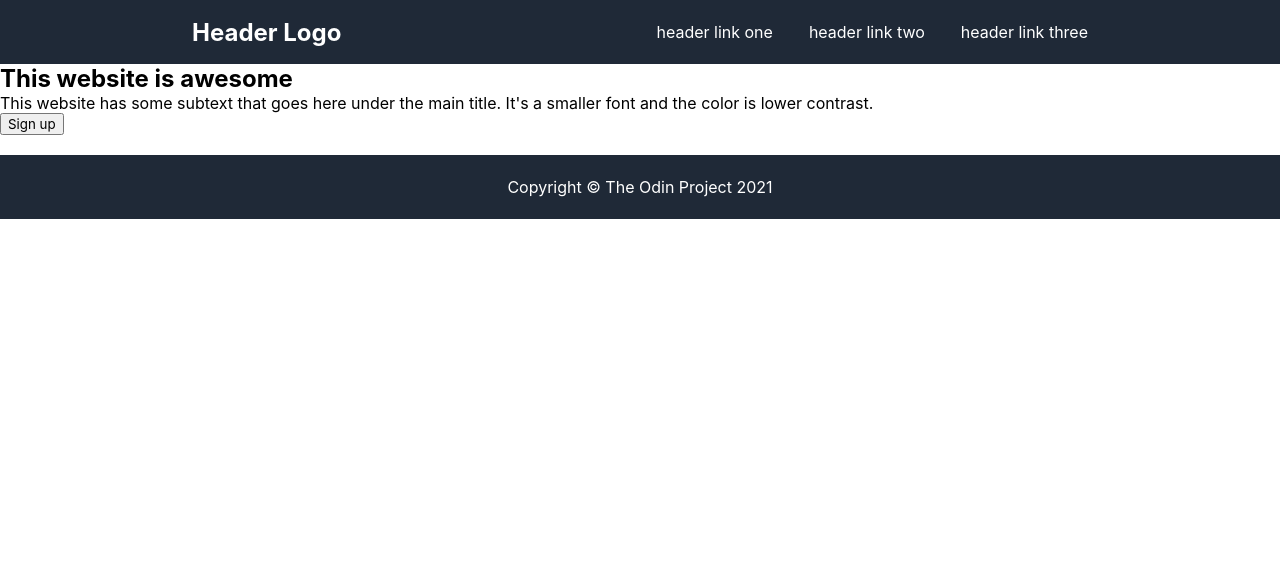
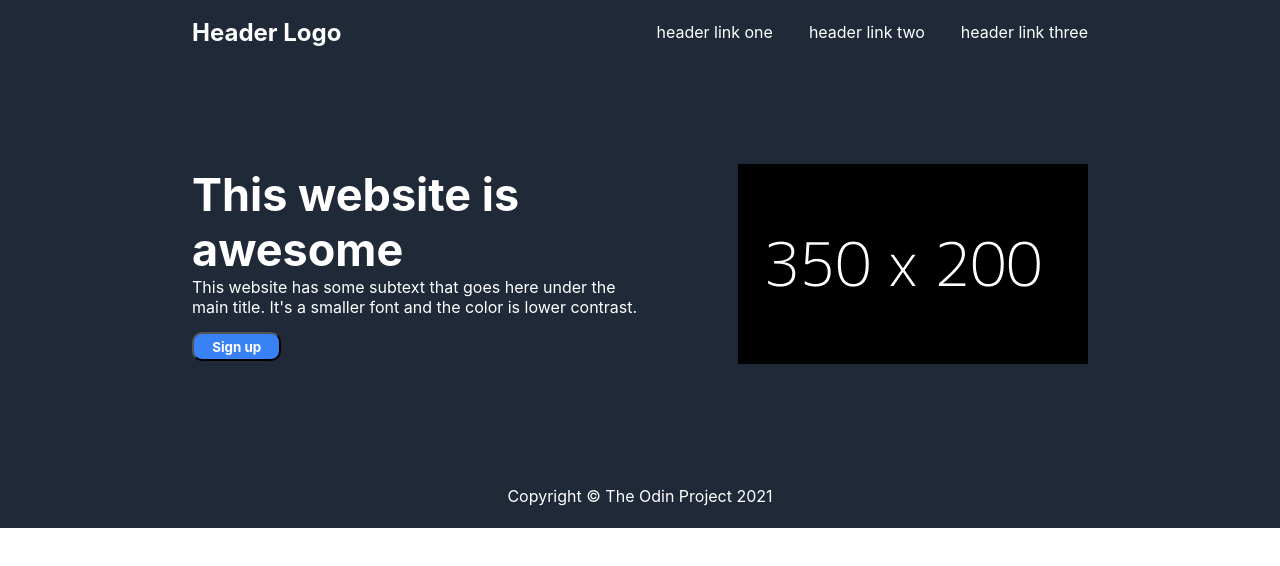
Before and after one commit to ForeytKL22/odin-landingPage, a plain HTML site: page index.html in a window 1280 px wide. Drawn offline with Linux system fonts and the light colour scheme.

Commit message:
finished section 1

```diff
--- a/index.html
+++ b/index.html
@@ -18,14 +18,14 @@
         </ul>
     </header>
 
-    <section>
+    <section class="section-one">
         <div class="hero-section">
             <div class="hero-left">
                 <h1>This website is awesome</h1>
                 <p>This website has some subtext that goes here under the main title. It's a smaller font and the color is lower contrast.</p>
-                <button>Sign up</button>
+                <button class="btn">Sign up</button>
             </div>
-            <img src="">
+            <img class="img" src="./placeholder.png">
         </div>
     </section>
 
--- a/style.css
+++ b/style.css
@@ -30,7 +30,38 @@ header ul li {
 
 }
 
+/* SECTION 1 STYLES */
 
+.section-one {
+    background-color: #1F2937;
+    color: white;
+    height: 400px;
+    display: flex;
+    align-items: center;
+}
+
+.section-one h1 {
+    font-size: 45px;
+}
+
+.hero-left {
+    padding-right: 10%;
+}
+
+.hero-section {
+    display: flex;
+    align-items: center;
+    padding: 0 15% 0 15%;
+}
+
+.btn {
+    background-color: #3882F6;
+    border-radius: 10px;
+    padding: 1% 4% 1% 4%;
+    color: white;
+    font-weight: bold;
+    margin-top: 15px;
+}
 
 /* FOOTER STYLES */
 footer {
```
Also changed, not shown: placeholder.png (added), 1 other file.
